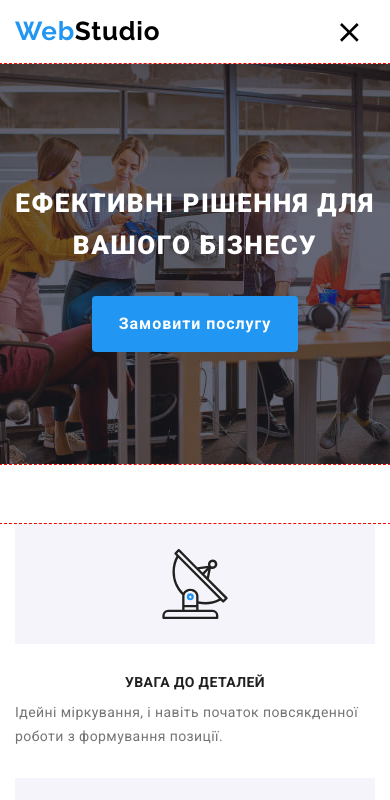
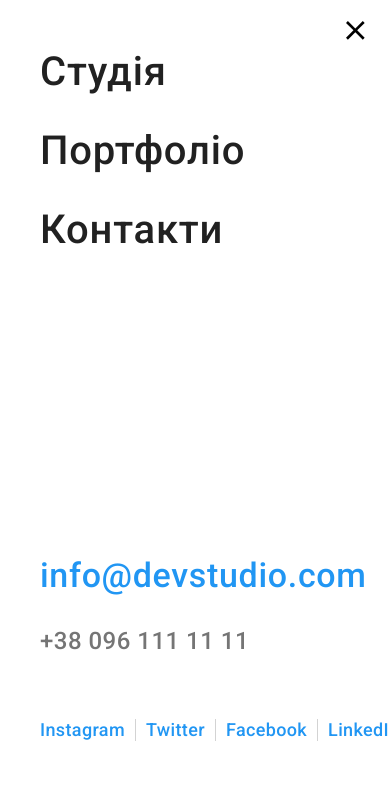
Before and after one commit to stoletoff/goit-markup-hw-08, a plain HTML site: page index.html in a window 390 px wide. Both pictures are taken after a click on the button 349 px from the left and 31 px from the top of the page. Shown: the top 800 px of the page. Drawn offline with nearby package versions, Linux system fonts and the light colour scheme.

Commit message:
add mobile-menu

```diff
--- a/index.html
+++ b/index.html
@@ -13,17 +13,53 @@
     <header class="page-header">
       <div class="container container--main-box">
         <a href="#" lang="en" class="logo"><span class="accent">Web</span><span>Studio</span></a>
-        <button class="mob-button is-open" data-menu-button>
+        <button class="mob-button" data-menu-open>
           <svg
           width="40"
           height="40"
           aria-label="Переключатель мобильного меню"
           aria-expanded="false"
           >
-            <use class="mob-button__close" href="./images/symbol-defs-optimized.svg#icon-close_40px"></use>
             <use class="mob-button__open" href="./images/symbol-defs-optimized.svg#icon-menu_40px"></use>
           </svg>
         </button>
+        <div class="mob-menu is-hidden" data-menu>
+          <div class="mob-container">
+            <button class="close-button " data-menu-close>
+              <svg
+              width="40"
+              height="40"
+              aria-label="Переключатель мобильного меню"
+              aria-expanded="false"
+              >
+              <use class="mob-menu__close" href="./images/symbol-defs-optimized.svg#icon-close_40px"></use>
+              </svg>
+            </button>
+                <ul class="mob-menu-nav">
+                  <li class="mob-menu-nav__item"><a href="#" class="mob-menu-nav__link mob-menu-nav__link--current">Студія</a></li>
+                  <li class="mob-menu-nav__item"><a href="./portfolio.html" class="mob-menu-nav__link">Портфоліо</a></li>
+                  <li class="mob-menu-nav__item"><a href="#" class="mob-menu-nav__link">Контакти</a></li>
+                </ul>
+                <ul class="mob-menu-contact">
+                  <li class="mob-menu-contact__item">
+                  <a class="mob-menu-contact__mail" href="mailto:info@devstudio.com">
+                    info@devstudio.com
+                  </a>
+                  </li>
+                  <li class="mob-menu-contact__item">
+                  <a class="mob-menu-contact__tel" href="tel:+380961111111">
+                  +38 096 111 11 11
+                  </a>
+                  </li>
+                </ul>
+                <ul class="mob-menu-social">
+                  <li class="mob-menu-social__item"><a href="#" class="mob-menu-social__link">Instagram</a></li>
+                  <li class="mob-menu-social__item"><a href="#" class="mob-menu-social__link">Twitter</a></li>
+                  <li class="mob-menu-social__item"><a href="#" class="mob-menu-social__link">Facebook</a></li>
+                  <li class="mob-menu-social__item"><a href="#" class="mob-menu-social__link">LinkedIn</a></li>
+                </ul>
+          </div>
+        </div>
         <nav>
           <ul class="site-nav">
             <li class="site-nav__item"><a href="#" class="site-nav__link site-nav__link--current">Студія</a></li>
@@ -137,7 +173,7 @@
             </div>
       </section>
       <section class="section">
-        <div class="container">
+        <div class="container fix">
           <h2 class="visually-hidden">Ключові якості відрізняючі нас від інших</h2>
             <ul class="feature-list">
               <li class="feature-list__item">
@@ -180,7 +216,7 @@
         </div>
       </section>
       <section class="about about--section">
-        <div class="container">
+        <div class="container fix">
           <h2 class="section-title">Чим ми займаємося</h2>
             <ul class="work-list">
               <li class="work-list__item">
@@ -389,7 +425,7 @@
         </div>
       </section>
       <section class="section">
-        <div class="container">
+        <div class="container fix">
           <h2 class="section-title">Постійні клієнти</h2>
             <ul class="client-list">
               <li class="client-list__item">
--- a/js/menu.js
+++ b/js/menu.js
@@ -0,0 +1,14 @@
+(() => {
+    const refs = {
+      openMenuBtn: document.querySelector("[data-menu-open]"),
+      closeMenuBtn: document.querySelector("[data-menu-close]"),
+      menu: document.querySelector("[data-menu]"),
+    };
+
+    refs.openMenuBtn.addEventListener("click", toggleMenu);
+    refs.closeMenuBtn.addEventListener("click", toggleMenu);
+
+    function toggleMenu() {
+      refs.menu.classList.toggle("is-hidden");
+    }
+  })();
--- a/sass/base/_container.scss
+++ b/sass/base/_container.scss
@@ -1,19 +1,22 @@
 .container {
-    padding-left: 15px;
-    padding-right: 15px;
     margin-left: auto;
     margin-right: auto;
-    outline: 1px dashed red;
-    overflow:hidden;
+    // outline: 1px dashed red;
 
     &--about-team {
+        padding-left: 15px;
+        padding-right: 15px;
+
         @media screen and (max-width: 767px) {
             display: block;
+            overflow:hidden;
+
         }
 
         @media screen and (min-width: 768px) {
             display: flex;
             flex-direction:column;
+
             width: calc((100% - 60px) / 2);
 
         }
@@ -24,6 +27,7 @@
             display: flex;
             align-items: center;
             justify-content: space-between;
+            position: relative;
 
         }
 
@@ -41,6 +45,9 @@
 
     @media screen and (min-width: 768px) {
         width: 768px;
+        padding-left: 15px;
+        padding-right: 15px;
+
     }
 
     @media screen and (min-width:1200px) {
@@ -54,3 +61,17 @@
 
 
 }
+
+.mob-container {
+    width: 100vw;
+    height: 100vh;
+    outline: 1px dashed greenyellow;
+    padding-top: 48px;
+    padding-bottom: 48px;
+    padding-left: 40px;
+}
+
+.fix {
+    padding-left: 15px;
+    padding-right: 15px;
+}
--- a/sass/base/_section.scss
+++ b/sass/base/_section.scss
@@ -31,7 +31,6 @@
     padding-top: 0px;
 
     &--section {
-        padding-top:94px;
         padding-bottom:94px;
 
         @media screen and (max-width:1199px) {
@@ -49,7 +48,7 @@
     padding-bottom: 60px;
 
         @media screen and (min-width:1200px) {
-            padding-top:94px;
+            padding-top:90px;
             padding-bottom:94px
         }
 
--- /dev/null
+++ b/sass/components/_close-button.scss
@@ -0,0 +1,17 @@
+.close-button {
+    position: absolute;
+    display: block;
+    top: 10px;
+    right: 15px;
+    padding: 0;
+    border: 0;
+    background-color: transparent;
+    transition: background-color 250ms cubic-bezier(0.4, 0, 0.2, 1);
+    cursor: pointer;
+
+    &:hover,
+    &:focus {
+        fill: var(--accent-color);
+    }
+
+}
--- a/sass/components/_hero.scss
+++ b/sass/components/_hero.scss
@@ -4,7 +4,7 @@
     background-repeat: no-repeat;
     background-position: center;
     background-size: cover;
-    outline: 1px dashed red;
+    // outline: 1px dashed red;
 
     @media screen and (min-width: 480px) {
         max-width: 100%;
--- a/sass/components/_mob-button.scss
+++ b/sass/components/_mob-button.scss
@@ -6,17 +6,7 @@
     align-items: center;
     margin-left: auto;
 
-    &__close {
-        display: none;
-    }
 
-    &.is-open &__close {
-        display: block;
-    }
-
-    &.is-open &__open {
-        display: none;
-    }
 
     @media screen and (min-width: 768px) {
         display: none;
--- /dev/null
+++ b/sass/components/_mob-menu-contact.scss
@@ -0,0 +1,23 @@
+.mob-menu-contact {
+    display: block;
+    font-weight: 500;
+    margin-bottom: 64px;
+
+    &__item:not(:last-child) {
+        margin-bottom: 32px;
+    }
+
+    &__mail {
+
+        font-size: 34px;
+        line-height: calc(40 / 34);
+        color: #2196F3;
+    }
+
+
+    &__tel {
+        font-size: 24px;
+        line-height: calc(28 / 24);
+        color: var(--primary-text-color);
+    }
+}
--- /dev/null
+++ b/sass/components/_mob-menu-nav.scss
@@ -0,0 +1,23 @@
+.mob-menu-nav {
+    display: inline-block;
+    margin-bottom: 302px;
+
+    &__item:not(:last-child) {
+        margin-bottom: 32px;
+    }
+
+    &__link {
+        font-style: normal;
+        font-weight: 500;
+        font-size: 40px;
+        line-height: calc(47 / 40);
+        color: #212121;
+        transition: background-color 250ms cubic-bezier(0.4, 0, 0.2, 1);
+        &:hover,
+        &:focus {
+            color: var(--accent-color);
+        }
+    }
+
+
+}
--- /dev/null
+++ b/sass/components/_mob-menu-social.scss
@@ -0,0 +1,29 @@
+.mob-menu-social {
+    display: flex;
+
+
+    &__item {
+        display: flex;
+        padding-left: 10px;
+        padding-right: 10px;
+
+    }
+
+    &__item:not(:last-child) {
+        border-right: 1px solid rgba(33, 33, 33, 0.2);
+    }
+    &__item:first-child {
+        padding-left: 0px;
+    }
+    &__item:last-child {
+        padding-right: 0px;
+    }
+
+    &__link {
+    font-weight: 500;
+    font-size: 18px;
+    line-height: calc(22 / 18);
+    color: var(--accent-color);
+
+    }
+}
--- a/sass/layouts/_comand.scss
+++ b/sass/layouts/_comand.scss
@@ -37,6 +37,7 @@
         @media screen and (min-width: 1200px) {
             flex-direction: column;
             width: calc((100% - 90px) / 4);
+
         }
     }
 
--- a/sass/layouts/_header.scss
+++ b/sass/layouts/_header.scss
@@ -3,11 +3,23 @@
     position: relative;
 }
 
+.mob-menu {
+    position: fixed;
+    display: flex;
+    width: 100vw;
+    height: 100vh;
+    background-color: #FFFFFF;
+    top: 0;
+    left: 0;
+    padding-right: none;
 
+    @media screen and (min-width: 768px) {
+        display: none;
+    }
+}
 
 .logo {
     color:$colorBlack;
-
     font-family: $fontLogo;
     font-size: 26px;
     font-weight:700;
@@ -26,6 +38,7 @@
     @media screen and (max-width:767px) {
         padding-top: 16px;
         padding-bottom: 16px;
+        padding-left: 15px;
     }
 
     @media screen and (min-width:768px) {
--- a/sass/main.scss
+++ b/sass/main.scss
@@ -7,6 +7,10 @@
 @import './base/common';
 @import './layouts/header';
 @import './components/mob-button';
+@import './components/close-button';
+@import './components/mob-menu-nav';
+@import './components/mob-menu-contact';
+@import './components/mob-menu-social';
 @import './components/site-nav';
 @import './components/auth-nav';
 @import './components/hero';
```
Also changed, not shown: css/main.css, css/main.min.css, 2 other files.
